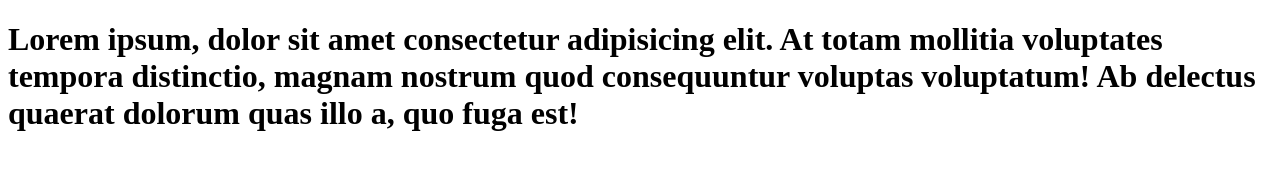
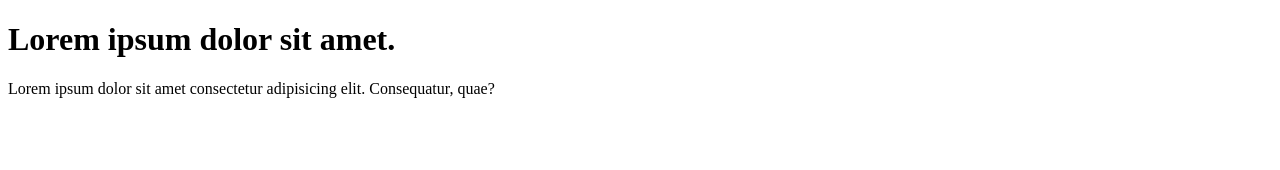
Before and after one commit to joaquinauc/learn-git, a plain HTML site: page index.html in a window 1280 px wide. Drawn offline with Linux system fonts and the light colour scheme.

Commit message:
add paragraph to code

```diff
--- a/index.html
+++ b/index.html
@@ -6,9 +6,7 @@
     <title>Git website</title>
 </head>
 <body>
-    <h1>Lorem ipsum, dolor sit amet consectetur adipisicing elit.
-         At totam mollitia voluptates tempora distinctio, magnam
-         nostrum quod consequuntur voluptas voluptatum! Ab delectus quaerat
-         dolorum quas illo a, quo fuga est!</h1>
+    <h1>Lorem ipsum dolor sit amet.</h1>
+    <p>Lorem ipsum dolor sit amet consectetur adipisicing elit. Consequatur, quae?</p>
 </body>
 </html>
```
